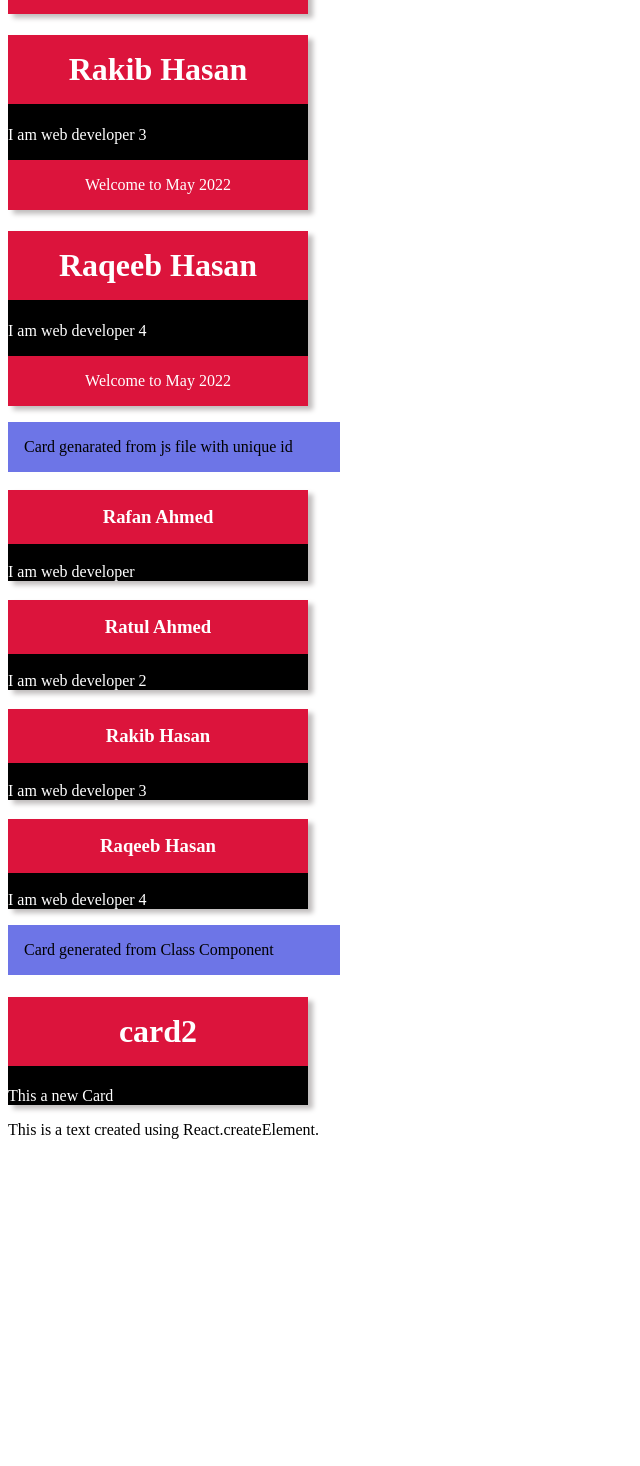
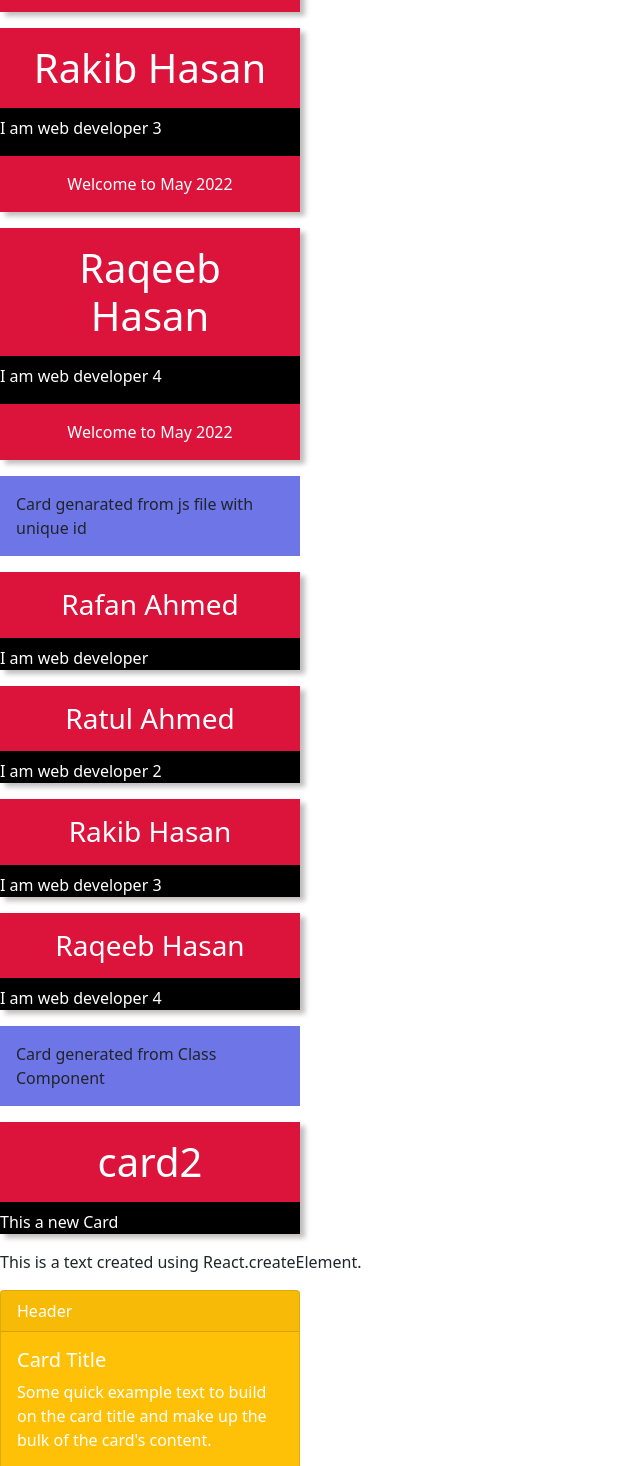
Before and after one commit to muradhossain716/react-core-concepts, a React (Create React App) app: page / in a window 1280 px wide. Shown: the part 444-1910 px from the top of the page, without its empty margins (0-640 px from the left). Before the commit the page ends 1599 px from the top, so only its background shows below. Built offline with nearby package versions, Linux system fonts and the light colour scheme.

Commit message:
added a new card using bootstrap

```diff
--- a/package.json
+++ b/package.json
@@ -6,7 +6,9 @@
     "@testing-library/jest-dom": "^5.16.4",
     "@testing-library/react": "^13.2.0",
     "@testing-library/user-event": "^13.5.0",
+    "bootstrap": "^5.1.3",
     "react": "^18.1.0",
+    "react-bootstrap": "^2.4.0",
     "react-dom": "^18.1.0",
     "react-scripts": "5.0.1",
     "uuid": "^8.3.2",
--- a/public/style.css
+++ b/public/style.css
@@ -1,22 +1,21 @@
-.card{
+.mycard{
     background-color: black;
     color:white;
     width:300px;
     box-shadow: 5px 4px 5px rgb(192, 189, 189);
 
     }
-    .card-title{
+    .mycard-title{
         text-align: center;
         background-color: crimson;
         color:white;
         padding:1rem;
 
     }
-    .card-desription{
+    .mycard-desription{
         text-align: justify;
-
     }
-    .card-footer{
+    .mycard-footer{
         background-color: crimson;
         color:white;
         text-align: center;
--- a/src/App.js
+++ b/src/App.js
@@ -2,7 +2,8 @@ import React from "react";
 import Card from "./Components/Card/Card";
 import CardData from "./data.json";
 import DataList from "./Components/uniqueList/list";
-import Card2 from "./Components/Card/Card2"
+import Card2 from "./Components/Card/Card2";
+import Card3 from "./Components/Card/Card3";
 
 function App(){
     return(<div><p className="card-specifier">Card generated from Json file</p>
@@ -15,6 +16,7 @@ function App(){
         <DataList />
         <p className="card-specifier">Card generated from Class Component</p>
         <Card2  name="card2" description="This a new Card"/>
+        <Card3 />
     </div>
 
     );
--- a/src/Components/Card/Card.js
+++ b/src/Components/Card/Card.js
@@ -5,10 +5,10 @@ const arr=[ "January", "February", "March", "April", "May", "June",
 const month=arr[date.getMonth()]
 function Card(props){
     const {title,description}=props;
-    return <div className='card'>
-      <h1 className='card-title'>{title}</h1>
-      <p className='card-desription'>{description}</p>
-      <p className='card-footer'>Welcome to {month} {year}</p>
+    return <div className='mycard'>
+      <h1 className='mycard-title'>{title}</h1>
+      <p className='mycard-desription'>{description}</p>
+      <p className='mycard-footer'>Welcome to {month} {year}</p>
     </div>
 
 
--- a/src/Components/Card/Card2.js
+++ b/src/Components/Card/Card2.js
@@ -9,9 +9,9 @@ class Card2 extends Component{
     render(){
         return(
         <div>
-            <div className="card">
-                <h1 className="card-title">{this.props.name}</h1>
-                <p className="card-desription">{this.props.description}</p>
+            <div className="mycard">
+                <h1 className="mycard-title">{this.props.name}</h1>
+                <p className="mycard-desription">{this.props.description}</p>
                 </div>
 
                 <HowReactCreateElement />
--- /dev/null
+++ b/src/Components/Card/Card3.js
@@ -0,0 +1,17 @@
+import React from "react";
+import Card from 'react-bootstrap/Card';
+
+export default function Card3(){
+    return(
+    <Card  bg='warning' text="white" style={{width:'300px'}} className='mb-2'>
+        <Card.Header>Header</Card.Header>
+        <Card.Body>
+        <Card.Title> Card Title </Card.Title>
+        <Card.Text>
+          Some quick example text to build on the card title and make up the
+          bulk of the card's content.
+        </Card.Text>
+        </Card.Body>
+    </Card>
+    )
+}
--- a/src/Components/uniqueList/list.js
+++ b/src/Components/uniqueList/list.js
@@ -28,9 +28,9 @@ const Data=[
     return <div>
         {
             Data.map((el)=>{const {id,title,description}=el;
-            return <div key={id} className="card">
-                <h3 className="card-title">{title}</h3>
-                <p className="card-desription">{description}</p>
+            return <div key={id} className="mycard">
+                <h3 className="mycard-title">{title}</h3>
+                <p className="mycard-desription">{description}</p>
             </div>
 
             })
--- a/src/index.js
+++ b/src/index.js
@@ -1,5 +1,6 @@
 import React from 'react';
 import ReactDOM from 'react-dom/client';
+import 'bootstrap/dist/css/bootstrap.min.css';
 import App from './App'
 const root = ReactDOM.createRoot(document.getElementById('root'));
 root.render(
```
Also changed, not shown: 1 other file (tests, documents, lock files or other folders).
